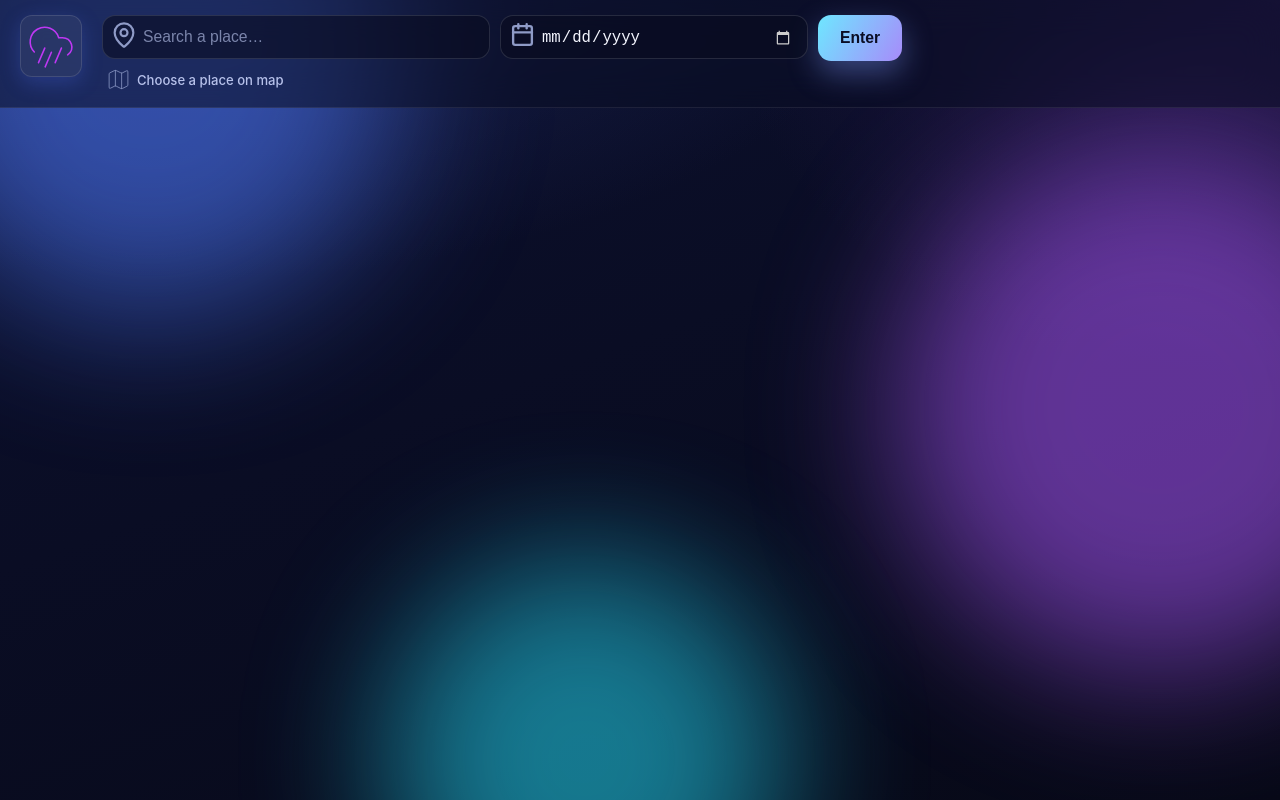
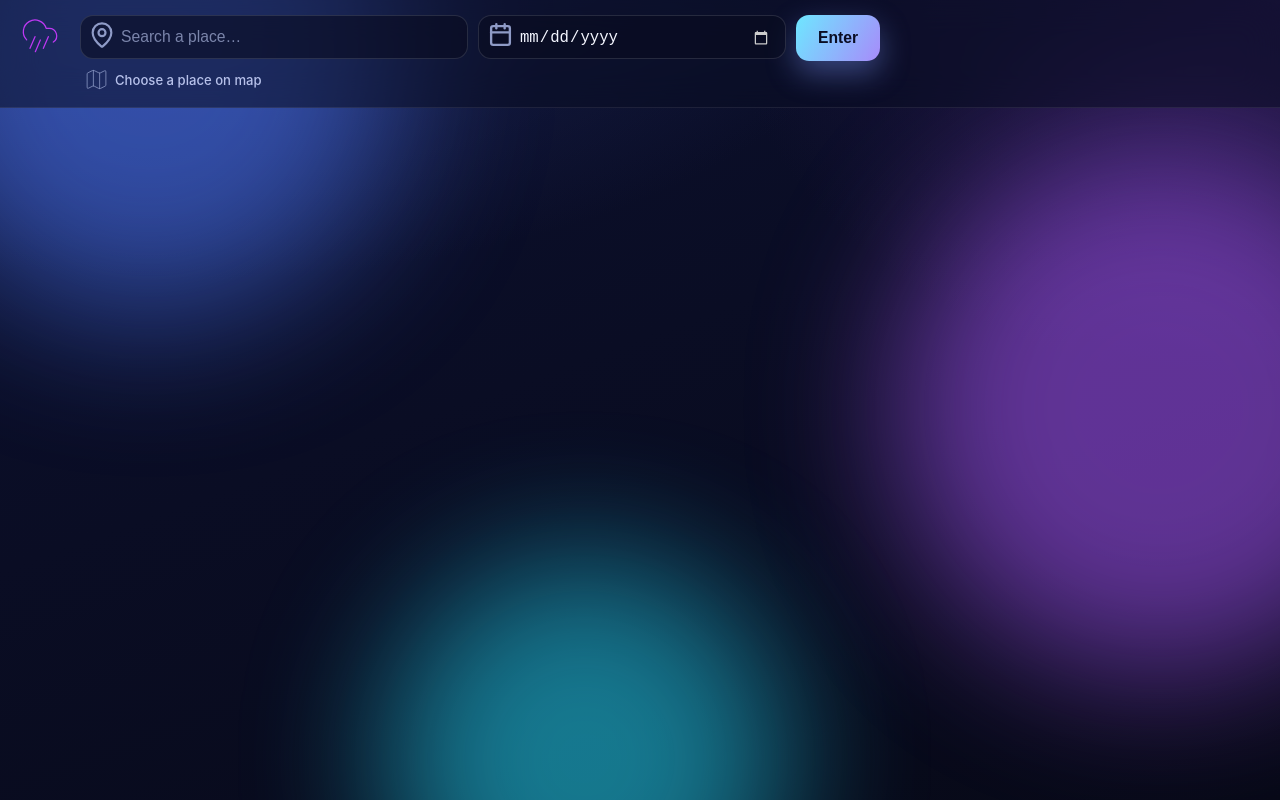
Before and after one commit to prashant5pbr/weather-stick, a Next.js app: page /weather in a window 1280 px wide. Built offline with nearby package versions, Linux system fonts and the light colour scheme.

Commit message:
Added component to show form for smaller viewport.

```diff
--- a/src/components/weather.tsx
+++ b/src/components/weather.tsx
@@ -2,10 +2,10 @@
 
 import Link from 'next/link';
 import { TopbarForm } from './topbar-form';
+import { MobileViewForm } from './mobile-view-form';
 
 import pageStyles from '@/css/page.module.css';
 import weatherStyles from '@/css/weather-topbar.module.css';
-import brandStyles from '@/css/brand.module.css';
 
 // Component to create weather page
 const Weather = function () {
@@ -21,14 +21,17 @@ const Weather = function () {
       {/* Top section of the weather page containing logo and form */}
       <header className={weatherStyles.container}>
         {/* Logo of the app */}
-        <Link className={brandStyles.brand} href="/">
-          <span className={brandStyles.brandMark} aria-hidden="true">
-            <img className={brandStyles.brandLogo} src="/app-logo.svg" draggable="false" />
+        <Link className={weatherStyles.brand} href="/">
+          <span className={weatherStyles.brandMark} aria-hidden="true">
+            <img className={weatherStyles.brandLogo} src="/app-logo.svg" draggable="false" />
           </span>
         </Link>
 
-        {/* Form to accept input (place and date) */}
+        {/* Form to accept input (place and date) in larger viewports */}
         <TopbarForm />
+
+        {/* Form to be displayed in smaller viewports */}
+        <MobileViewForm />
       </header>
     </div>
   );
```
